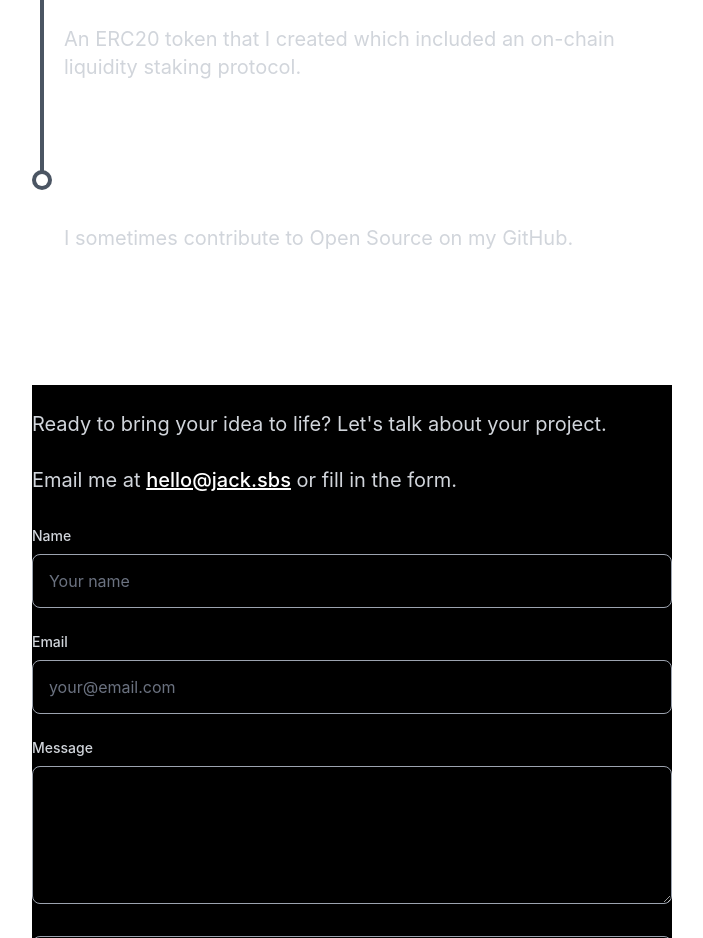
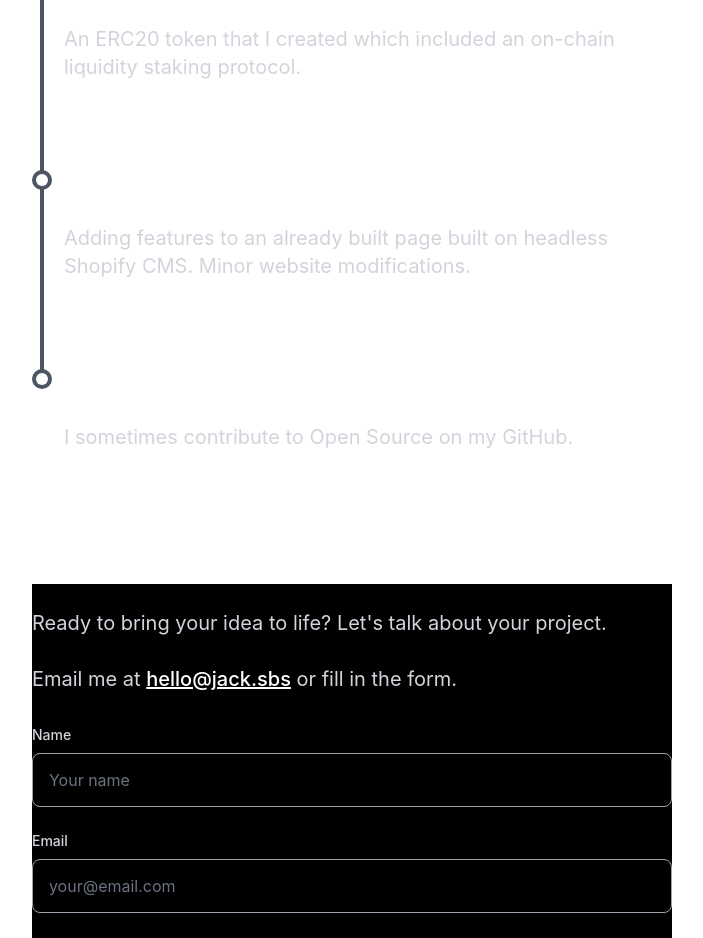
Before and after one commit to jaxnalia/jack.sbs, a SvelteKit app in the folder app/: page / in a window 1280 px wide. Shown: the part 1760-2698 px from the top of the page, without its empty margins (397-1100 px from the left). Built offline with nearby package versions, Linux system fonts and the light colour scheme.

Commit message:
added swaine london

```diff
--- a/app/src/routes/+page.svelte
+++ b/app/src/routes/+page.svelte
@@ -26,6 +26,13 @@ const timelineItems = [
     date: "November, 2023",
     title: "Founder",
     description: "An ERC20 token that I created which included an on-chain liquidity staking protocol."
+  },
+  {
+    link: "Swaine Adeney Brigg",
+    url: "https://swaine.london/",
+    date: "January, 2020",
+    title: "Frontend Developer",
+    description: "Adding features to an already built page built on headless Shopify CMS. Minor website modifications."
   },
   {
 
```
Also changed, not shown: app/src/lib/logos.ts (+6 -3 lines).
